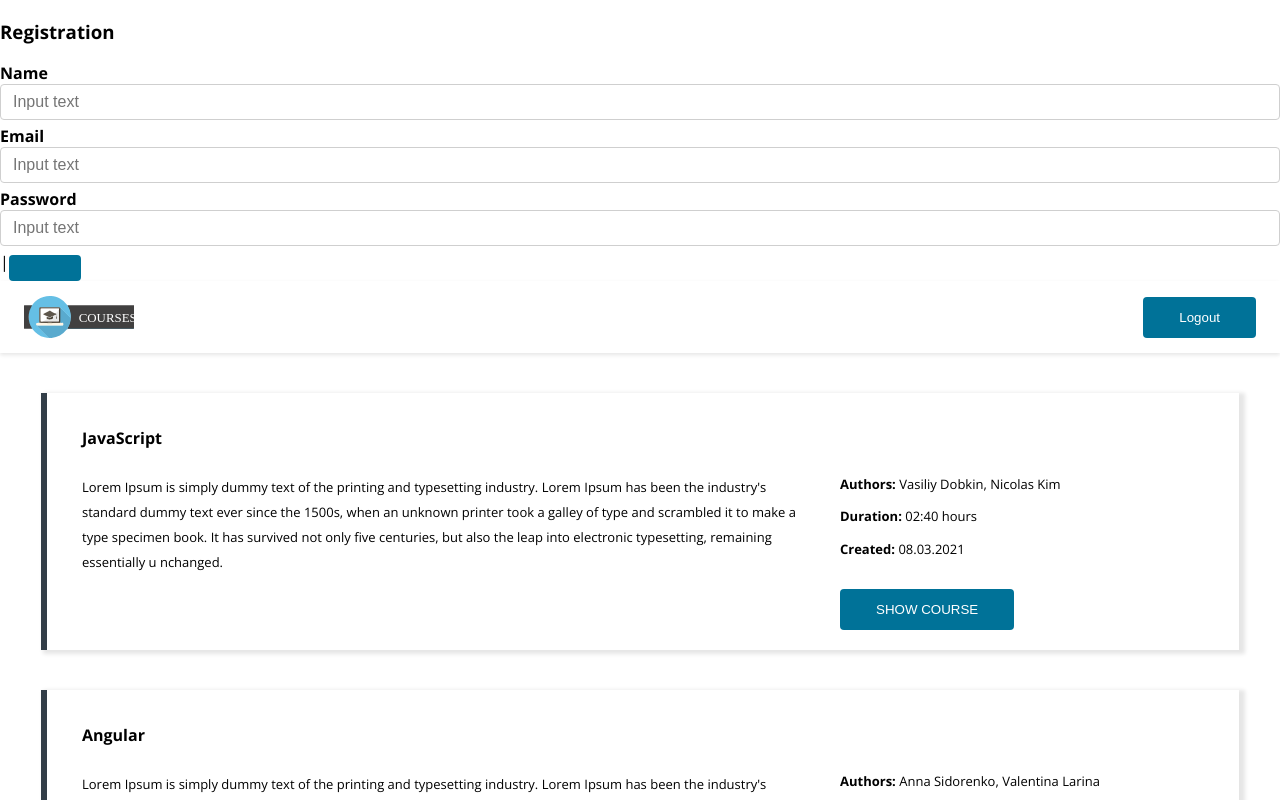
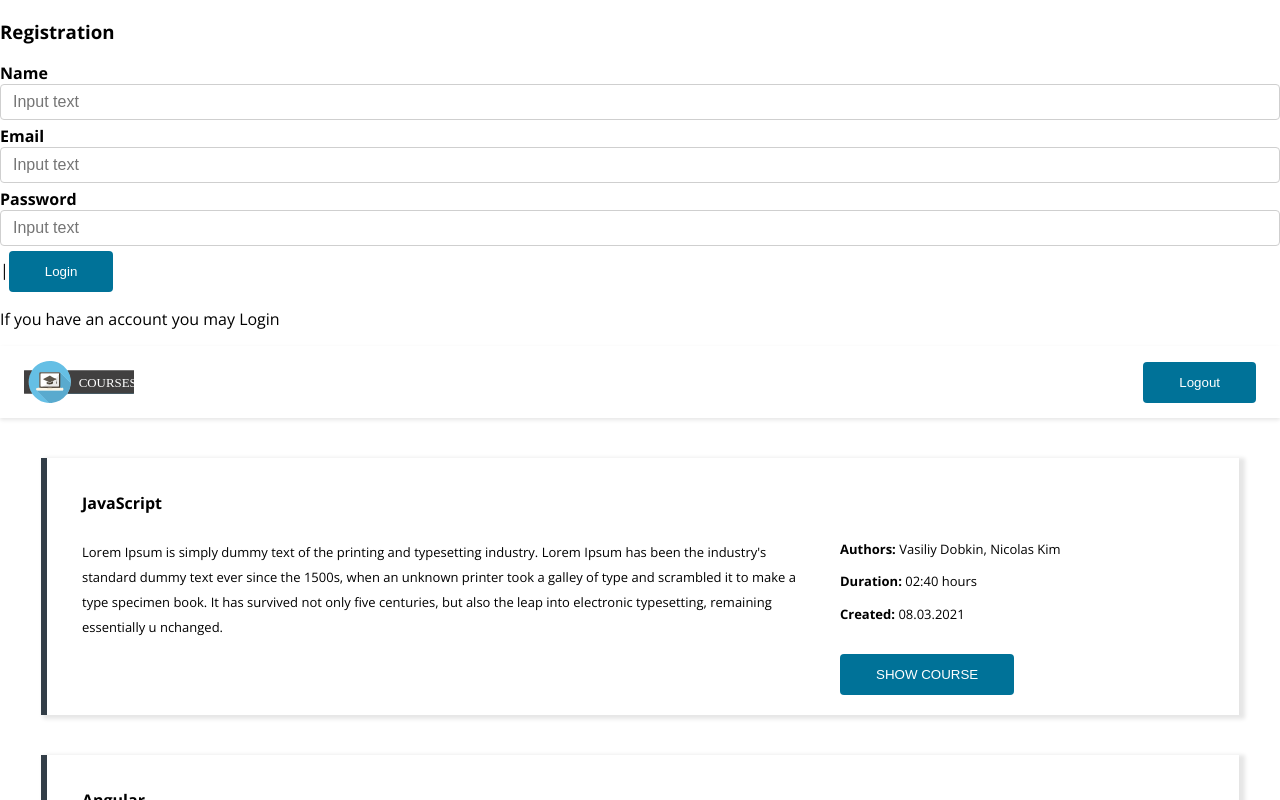
Before and after one commit to FreeFallRush/courses-app, a React (Vite) app: page / in a window 1280 px wide. Shown: the top 800 px of the page. Built offline with nearby package versions, Linux system fonts and the light colour scheme.

Commit message:
Modified Registration component in Registration.tsx

```diff
--- a/src/pages/Registration/Registration.tsx
+++ b/src/pages/Registration/Registration.tsx
@@ -30,6 +30,10 @@ function Registration() {
                         onChange: setPassword,
                     },
                 ]}
+                submitButtonText="Login"
+                bottomText="If you have an account you may"
+                linkText="Login"
+                onLinkClick={() => {}}
             />
         </div>
     );
```
